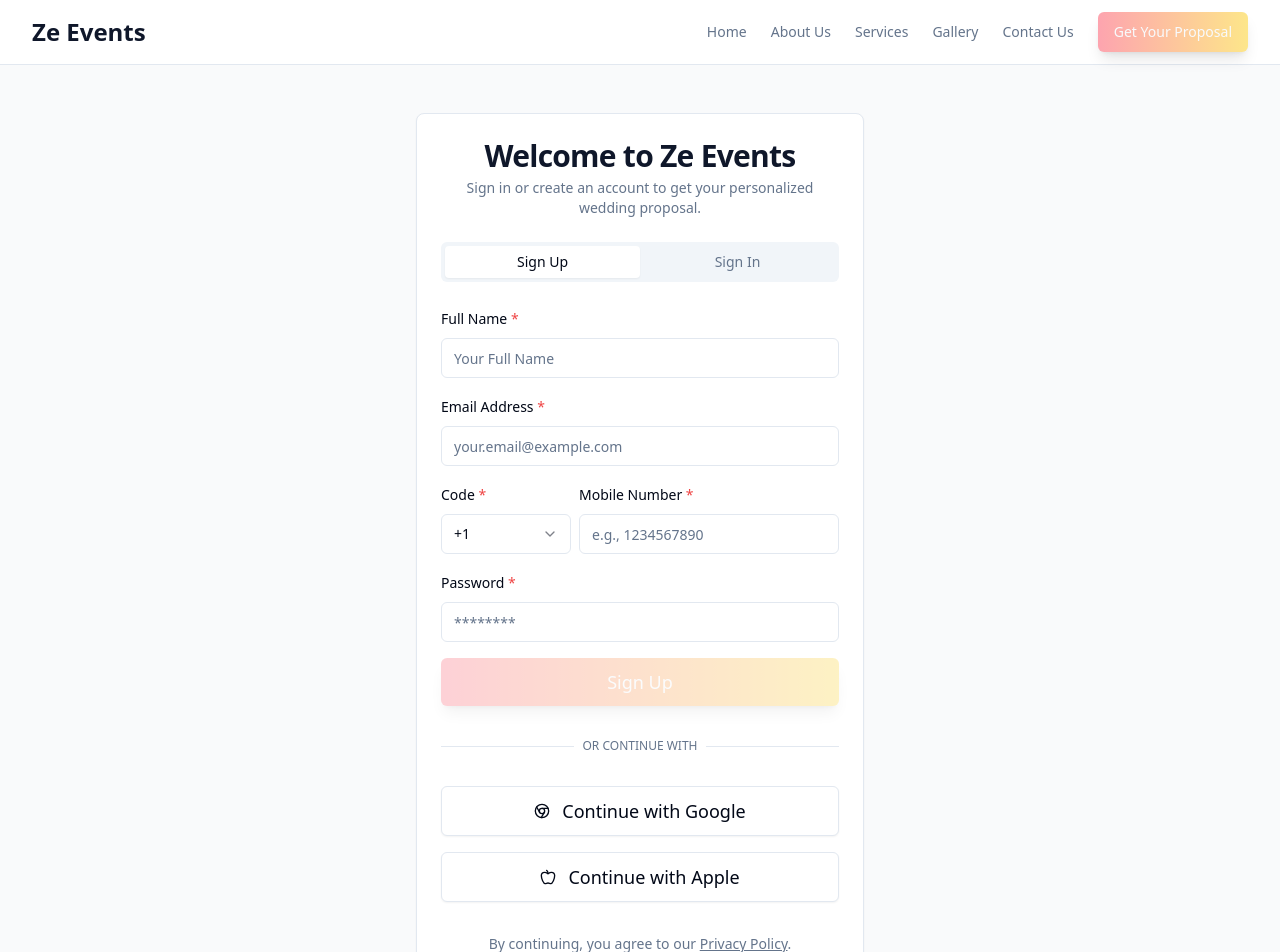
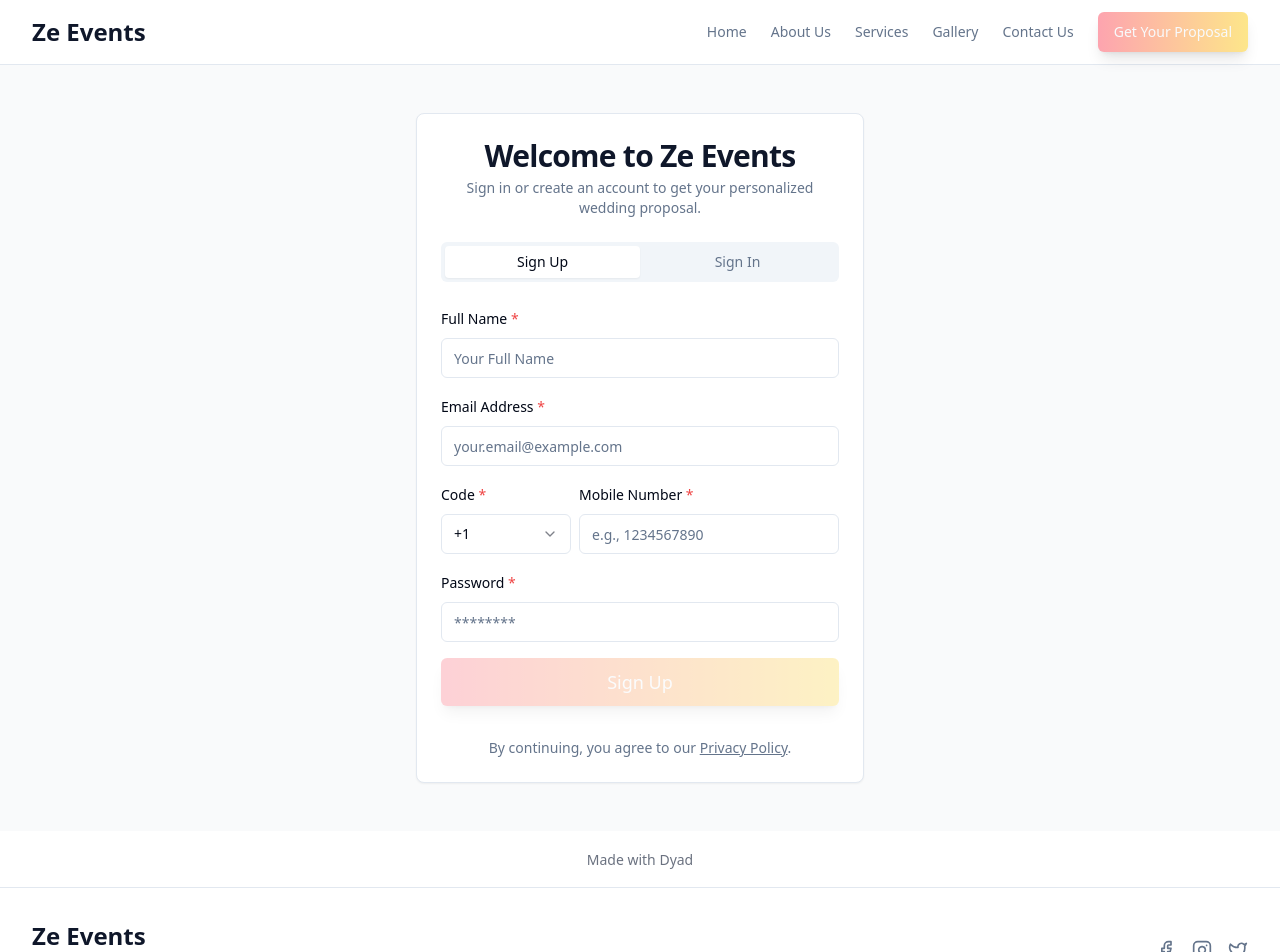
Before and after one commit to Ahmedalfayoumi/Ze-Event, a React (Vite) app: page /auth in a window 1280 px wide. Shown: the top 952 px of the page. Built offline with nearby package versions, Linux system fonts and the light colour scheme.

Commit message:
[dyad] wrote 1 file(s)

```diff
--- a/src/pages/Auth.tsx
+++ b/src/pages/Auth.tsx
@@ -10,7 +10,6 @@ import { Input } from "@/components/ui/input";
 import { Form, FormControl, FormField, FormItem, FormLabel, FormMessage } from "@/components/ui/form";
 import { Select, SelectContent, SelectItem, SelectTrigger, SelectValue } from "@/components/ui/select";
 import { Tabs, TabsContent, TabsList, TabsTrigger } from "@/components/ui/tabs";
-import { Chrome, Apple } from "lucide-react";
 import { Link, useNavigate } from "react-router-dom";
 import { toast } from "sonner";
 
@@ -74,14 +73,6 @@ const Auth = () => {
     toast.success("Logged in successfully! Redirecting to proposal selection.");
     signInForm.reset();
     navigate("/proposal-selection");
-  };
-
-  const handleOAuthLogin = (provider: string) => {
-    // In a real application, this would initiate the OAuth flow.
-    // For this MVP, we'll simulate a successful login.
-    toast.success(`Logged in successfully with ${provider}!`);
-    console.log(`Simulating login with ${provider}`);
-    navigate("/client-info"); // Redirect to client info form after simulated login for missing details
   };
 
   return (
@@ -231,33 +222,6 @@ const Auth = () => {
             </TabsContent>
           </Tabs>
 
-          <div className="relative my-4">
-            <div className="absolute inset-0 flex items-center">
-              <span className="w-full border-t" />
-            </div>
-            <div className="relative flex justify-center text-xs uppercase">
-              <span className="bg-background px-2 text-muted-foreground">
-                Or continue with
-              </span>
-            </div>
-          </div>
-
-          <Button
-            variant="outline"
-            className="w-full py-6 text-lg flex items-center justify-center gap-3 shadow-sm hover:shadow-md transition-shadow"
-            onClick={() => handleOAuthLogin("Google")}
-          >
-            <Chrome className="h-6 w-6" />
-            Continue with Google
-          </Button>
-          <Button
-            variant="outline"
-            className="w-full py-6 text-lg flex items-center justify-center gap-3 shadow-sm hover:shadow-md transition-shadow"
-            onClick={() => handleOAuthLogin("Apple")}
-          >
-            <Apple className="h-6 w-6" />
-            Continue with Apple
-          </Button>
           <p className="mt-4 text-center text-sm text-muted-foreground">
             By continuing, you agree to our <Link to="#" className="underline hover:text-primary">Privacy Policy</Link>.
           </p>
```
